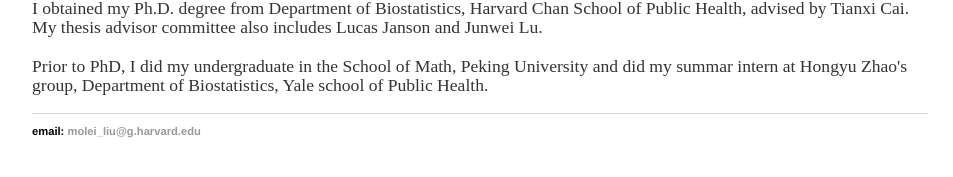
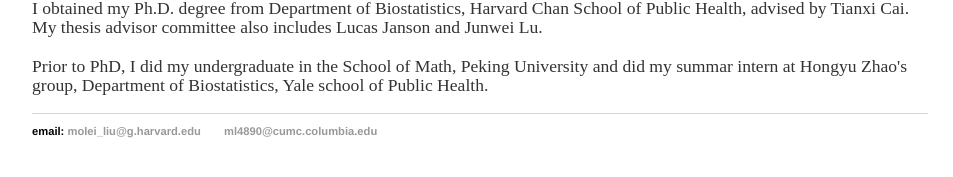
Before and after one commit to moleibobliu/moleibobliu.github.io, a Jekyll site: the page built from index.html, in a window 1280 px wide. Shown: the part 345-522 px from the top of the page, without its empty margins (160-1113 px from the left). Built offline with Jekyll 4.4.1, drawn with Linux system fonts in a browser that asks for light colours.

Commit message:
Update default.html

```diff
--- a/_layouts/default.html
+++ b/_layouts/default.html
@@ -23,7 +23,9 @@
 			<footer>
 	    		<ul>
 	        		<li>email: <a href="mailto:molei_liu@g.harvard.edu">molei_liu@g.harvard.edu</a></li>
+			<li><a href="mailto:ml4890@cumc.columbia.edu">ml4890@cumc.columbia.edu</a></li>
 				</ul>
+
 			</footer>
 		</body>
 	</html>
```
